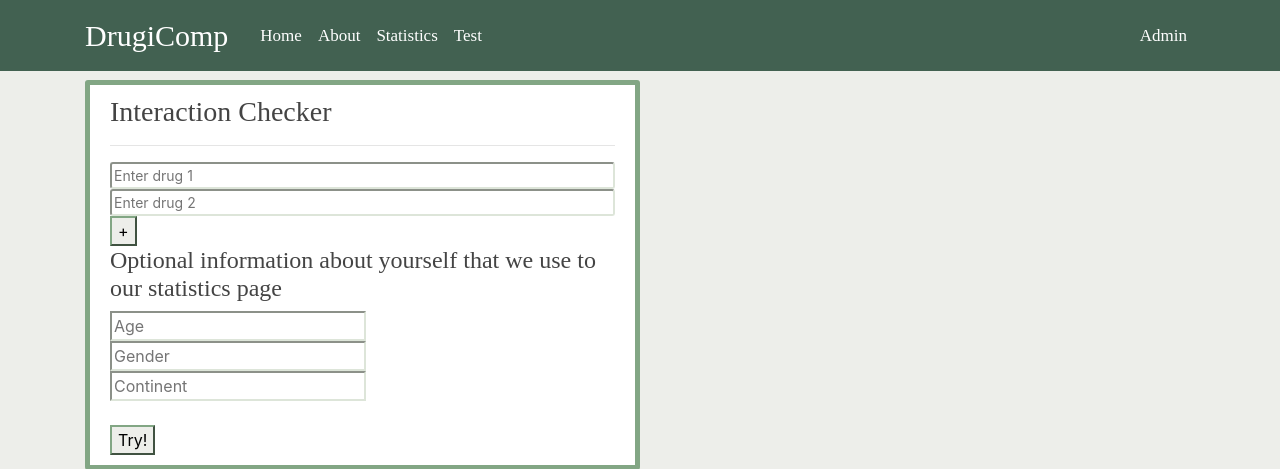
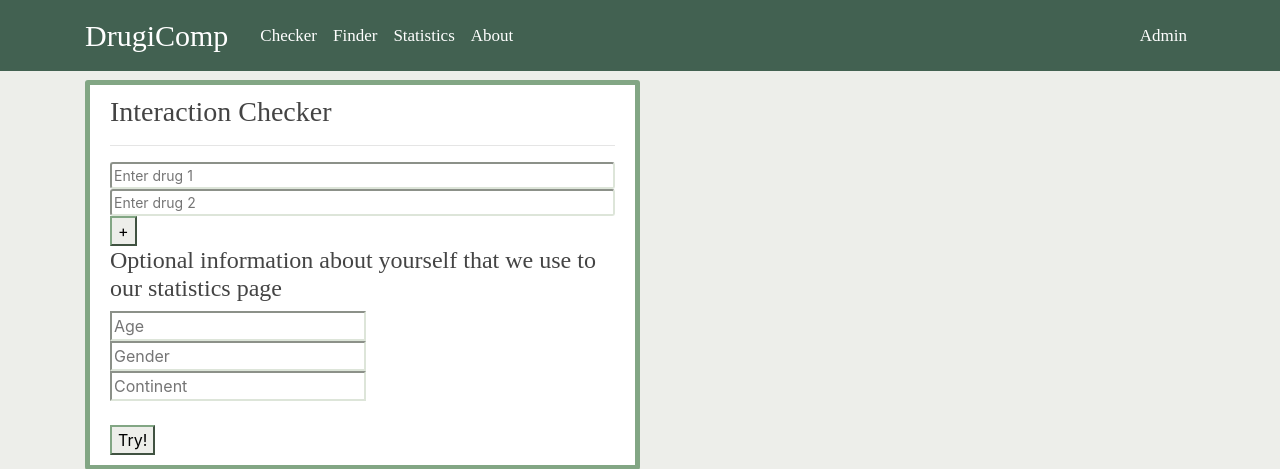
Before and after one commit to isterbollen/CookieDough2, a Django app: page / in a window 1280 px wide. Shown: the top 469 px of the page. Run offline with Django 3.2, Linux system fonts and the light colour scheme; data that the repository does not hold is empty; some libraries are stand-ins or nearby versions.

Commit message:
Update base.html

```diff
--- a/project_django/DrugiComp/templates/DrugiComp/base.html
+++ b/project_django/DrugiComp/templates/DrugiComp/base.html
@@ -27,10 +27,10 @@
 	    	</button>
 	    	<div class="collapse navbar-collapse" id="navbarToggle">
 	    		<div class="navbar-nav mr-auto">
-	    			<a class="nav-item nav-link" href="{% url 'DrugiComp-home' %}">Home</a>
+	    			<a class="nav-item nav-link" href="{% url 'DrugiComp-home' %}">Checker</a>
+	    			<a class="nav-item nav-link" href="{% url 'DrugiComp-test' %}">Finder</a>
+				<a class="nav-item nav-link" href="{% url 'DrugiComp-statistics' %}">Statistics</a>
 	    			<a class="nav-item nav-link" href="{% url 'DrugiComp-about' %}">About</a>
-					<a class="nav-item nav-link" href="{% url 'DrugiComp-statistics' %}">Statistics</a>
-					<a class="nav-item nav-link" href="{% url 'DrugiComp-test' %}">Test</a>
 	    		</div>
 	    		<div class="navbar-nav">
 				{% if session == None%}
```
